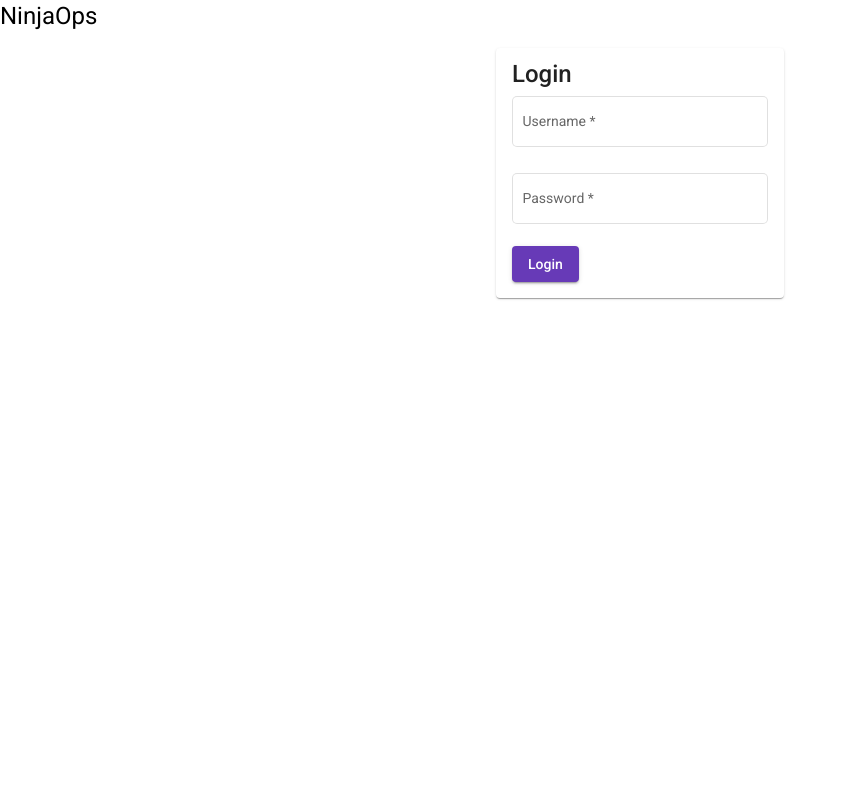
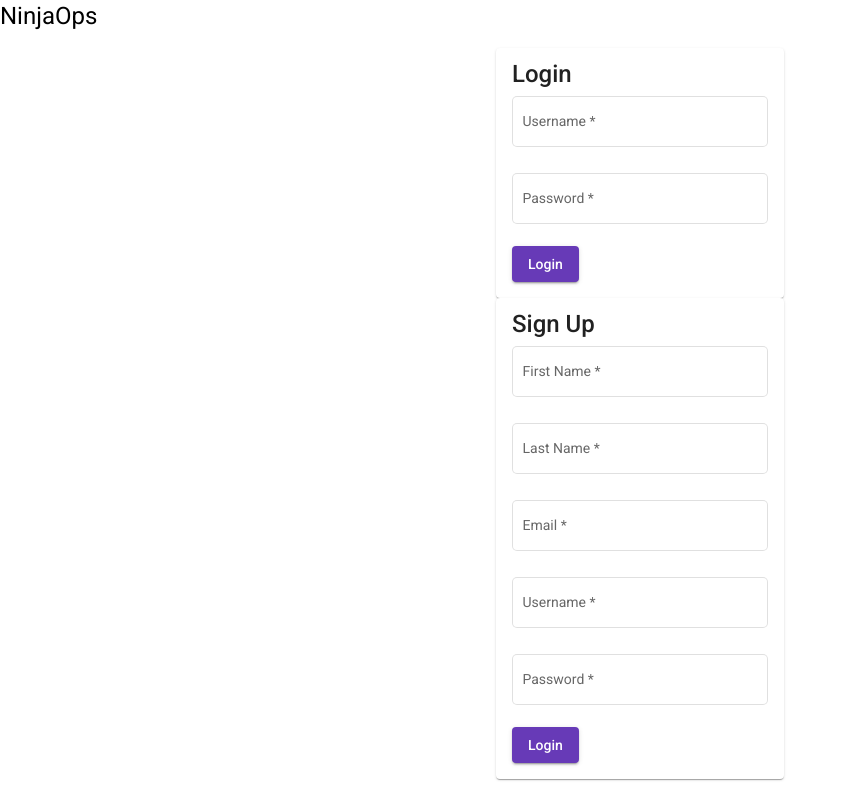
Before and after one commit to bethel-school-of-technology/team-2b-not2b-frontend, an Angular app: page / in a window 1280 px wide. Shown: the whole page, without its empty margins (0-846 px from the left). Built offline with nearby package versions, Linux system fonts and the light colour scheme.

Commit message:
Added the html and css for the signup page

```diff
--- a/src/app/app.component.html
+++ b/src/app/app.component.html
@@ -1,2 +1,3 @@
 <h1>NinjaOps</h1>
 <app-login-page></app-login-page>
+<app-signup-page></app-signup-page>
--- a/src/app/components/login-page/login-page.component.html
+++ b/src/app/components/login-page/login-page.component.html
@@ -9,7 +9,7 @@
 
   <mat-form-field appearance="outline">
       <mat-label>Password</mat-label>
-      <input matInput placeholder="Password" required />
+      <input matInput type="password" placeholder="Password" required />
   </mat-form-field>
 
   <button mat-raised-button color="primary" >Login</button>
--- a/src/app/components/signup-page/signup-page.component.css
+++ b/src/app/components/signup-page/signup-page.component.css
@@ -0,0 +1,8 @@
+mat-card {
+    width: 20%;
+    margin: auto;
+}
+
+mat-form-field {
+    width: 100%;
+}
--- a/src/app/components/signup-page/signup-page.component.html
+++ b/src/app/components/signup-page/signup-page.component.html
@@ -1 +1,32 @@
-<p>signup-page works!</p>
+<mat-card>
+
+    <mat-card-title>Sign Up</mat-card-title>
+
+      <mat-form-field appearance="outline">
+        <mat-label>First Name</mat-label>
+        <input matInput placeholder="First Name" required />
+      </mat-form-field>
+
+      <mat-form-field appearance="outline">
+          <mat-label>Last Name</mat-label>
+          <input matInput placeholder="Last Name" required />
+      </mat-form-field>
+
+      <mat-form-field appearance="outline">
+        <mat-label>Email</mat-label>
+        <input matInput placeholder="Email" required />
+    </mat-form-field>
+
+    <mat-form-field appearance="outline">
+        <mat-label>Username</mat-label>
+        <input matInput placeholder="Username" required />
+    </mat-form-field>
+
+    <mat-form-field appearance="outline">
+        <mat-label>Password</mat-label>
+        <input matInput type="password" placeholder="Password" required />
+    </mat-form-field>
+
+      <button mat-raised-button color="primary" >Login</button>
+
+    </mat-card>
```
